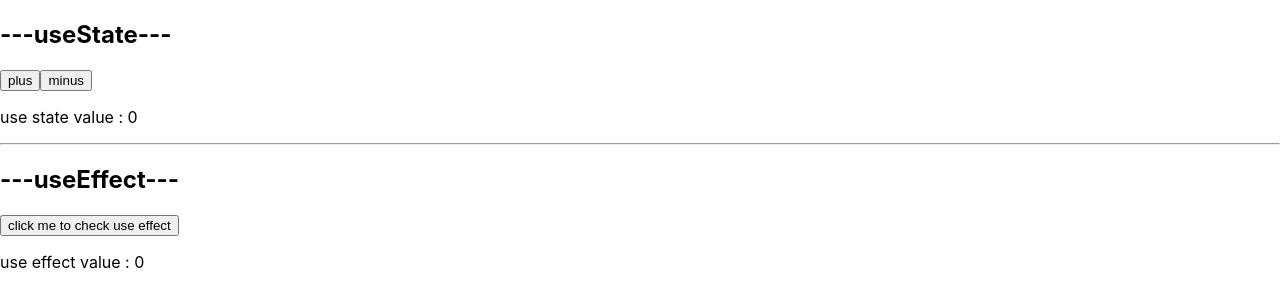
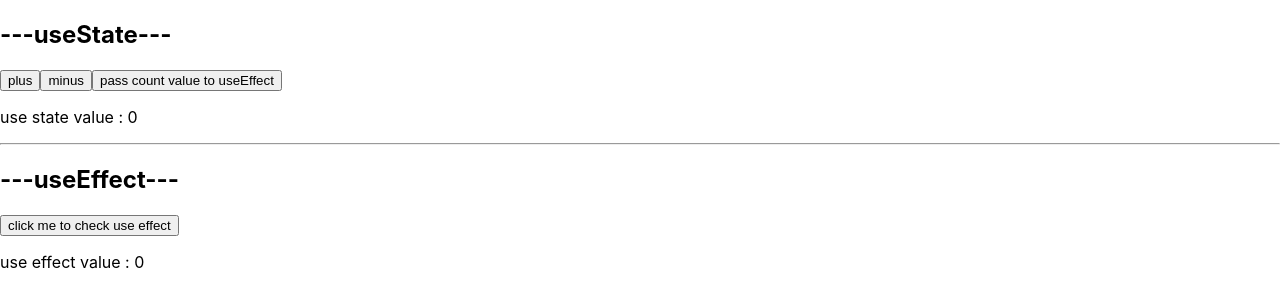
Before and after one commit to dulhara19/React-Learning-Project-phase04, a React (Create React App) app: page / in a window 1280 px wide. Shown: the top 306 px of the page. Built offline with nearby package versions, Linux system fonts and the light colour scheme.

Commit message:
saved the jsx file

```diff
--- a/src/components/UseState.jsx
+++ b/src/components/UseState.jsx
@@ -12,11 +12,17 @@ const UseStateFunction = () => {
     setCount(count - 1);
   };
 
+  const passvalue = () => {
+    return count;
+  };
+
   return (
     <div>
       <h2>---useState---</h2>
       <button onClick={counter}>plus</button>
       <button onClick={reducer}>minus</button>
+      <button onClick={passvalue}>pass count value to useEffect</button>
+
       <p>use state value : {count}</p>
     </div>
   );
```
